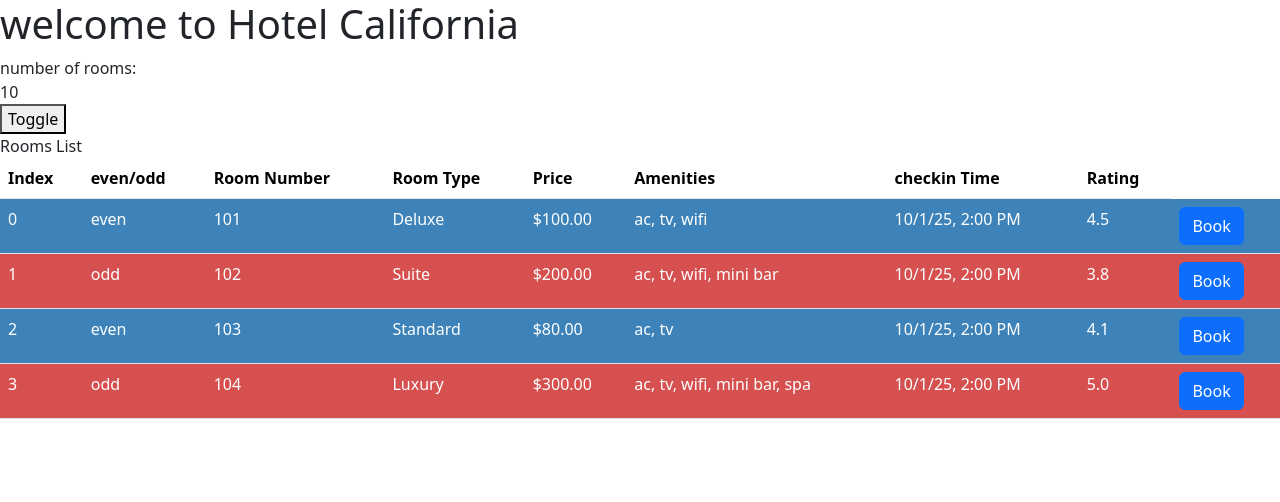
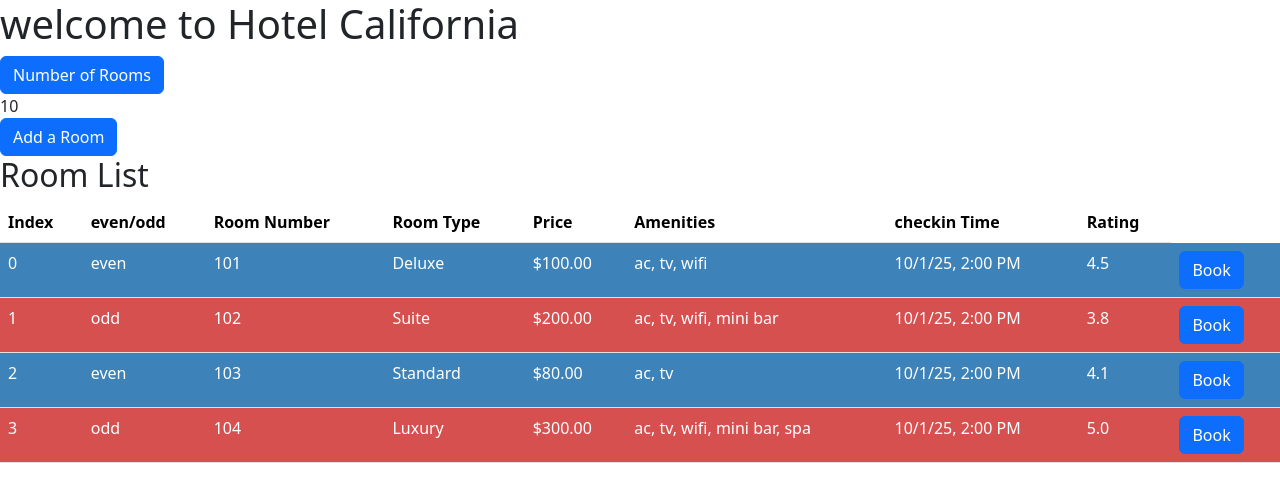
Before and after one commit to Hamza2497/angular-contacts-crud-standalone, an Angular app: page / in a window 1280 px wide. Shown: the top 502 px of the page. Built offline with nearby package versions, Linux system fonts and the light colour scheme.

Commit message:
add room, ngonchanges

```diff
--- a/src/app/rooms/rooms-list/rooms-list.component.html
+++ b/src/app/rooms/rooms-list/rooms-list.component.html
@@ -1,4 +1,4 @@
-Rooms List
+<h2>{{title}}</h2>
     <table class="table">
         <thead>
         <tr>
--- a/src/app/rooms/rooms-list/rooms-list.component.ts
+++ b/src/app/rooms/rooms-list/rooms-list.component.ts
@@ -1,4 +1,4 @@
-import { Component, Input, OnInit, Output, EventEmitter } from '@angular/core';
+import { Component, Input, OnInit, Output, EventEmitter, ChangeDetectionStrategy, OnChanges, SimpleChanges, input } from '@angular/core';
 import { CommonModule } from '@angular/common';
 import { Room, RoomList } from '../rooms';
 
@@ -6,12 +6,23 @@ import { Room, RoomList } from '../rooms';
   selector: 'hinv-rooms-list',
   imports: [CommonModule],
   templateUrl: './rooms-list.component.html',
-  styleUrl: './rooms-list.component.scss'
+  styleUrl: './rooms-list.component.scss',
+  changeDetection: ChangeDetectionStrategy.OnPush
 })
-export class RoomsListComponent implements OnInit{
+export class RoomsListComponent implements OnInit, OnChanges {
 
 @Input() rooms: RoomList[] = [];
+
+@Input() title: string = 'Room List';
+
 @Output() selectRoom= new EventEmitter<RoomList>();
 
+
+  ngOnChanges(changes: SimpleChanges): void {
+    console.log(changes);
+  }
+
   ngOnInit(): void {}
+
+  constructor() {}
 }
--- a/src/app/rooms/rooms.component.html
+++ b/src/app/rooms/rooms.component.html
@@ -1,14 +1,16 @@
 <h1> welcome to {{hotelname}}</h1>
 
+<button class="btn btn-primary" (click)="toggle()">Number of Rooms</button>
 <div [hidden]="hiderooms">
-    number of rooms:
-<div [innerText]="numberOfRooms"></div>
+    <div [innerText]="numberOfRooms"></div>
 </div>
 
-<button (click)="toggle()">Toggle</button>
+<div>
+    <button class="btn btn-primary" (click)="addRoom()">Add a Room</button>
+</div>
 
 @if (rooms.availableRooms > 0) {
     <div>
-        <hinv-rooms-list [rooms]="roomList" (selectRoom)="onRoomSelected($event)"></hinv-rooms-list>
+        <hinv-rooms-list [rooms]="roomList" [title]="'Room List'" (selectRoom)="onRoomSelected($event)"></hinv-rooms-list>
     </div>
 }
--- a/src/app/rooms/rooms.component.ts
+++ b/src/app/rooms/rooms.component.ts
@@ -74,9 +74,22 @@ onRoomSelected(room: any): void {
     console.log('Selected room:', room);
 }
 
-toggle(){
+addRoom(){
+  const room: RoomList = {
+    roomNumber: 105,
+    roomType: 'Family',
+    amenities: 'AC, TV, WiFi, Kitchen',
+    price: 150,
+    photos: 'https://example.com/family.jpg',
+    checkinTime: new Date('2025-10-01T14:00:00'),
+    checkoutTime: new Date('2025-10-02T12:00:00'),
+    Rating: 4.2,
+  };
+    this.roomList = [...this.roomList, room];
+}
+
+  toggle(){
 this.hiderooms=!this.hiderooms;
 }
 
-
 }
```
